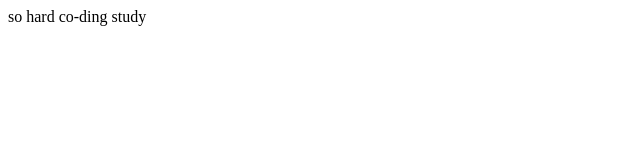
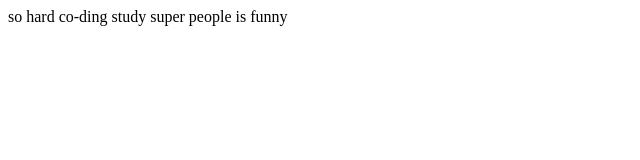
Before and after one commit to oysterjung/practice, a plain HTML site: page index.html in a window 1280 px wide. Shown: the whole page, without its empty margins (0-640 px from the left). Drawn offline with Linux system fonts and the light colour scheme.

Commit message:
docs: index add superpeople

```diff
--- a/index.html
+++ b/index.html
@@ -1,6 +1,7 @@
 <!doctype html>
 <html>
 so hard co-ding study
+super people is funny
 
 
 </html>
```
